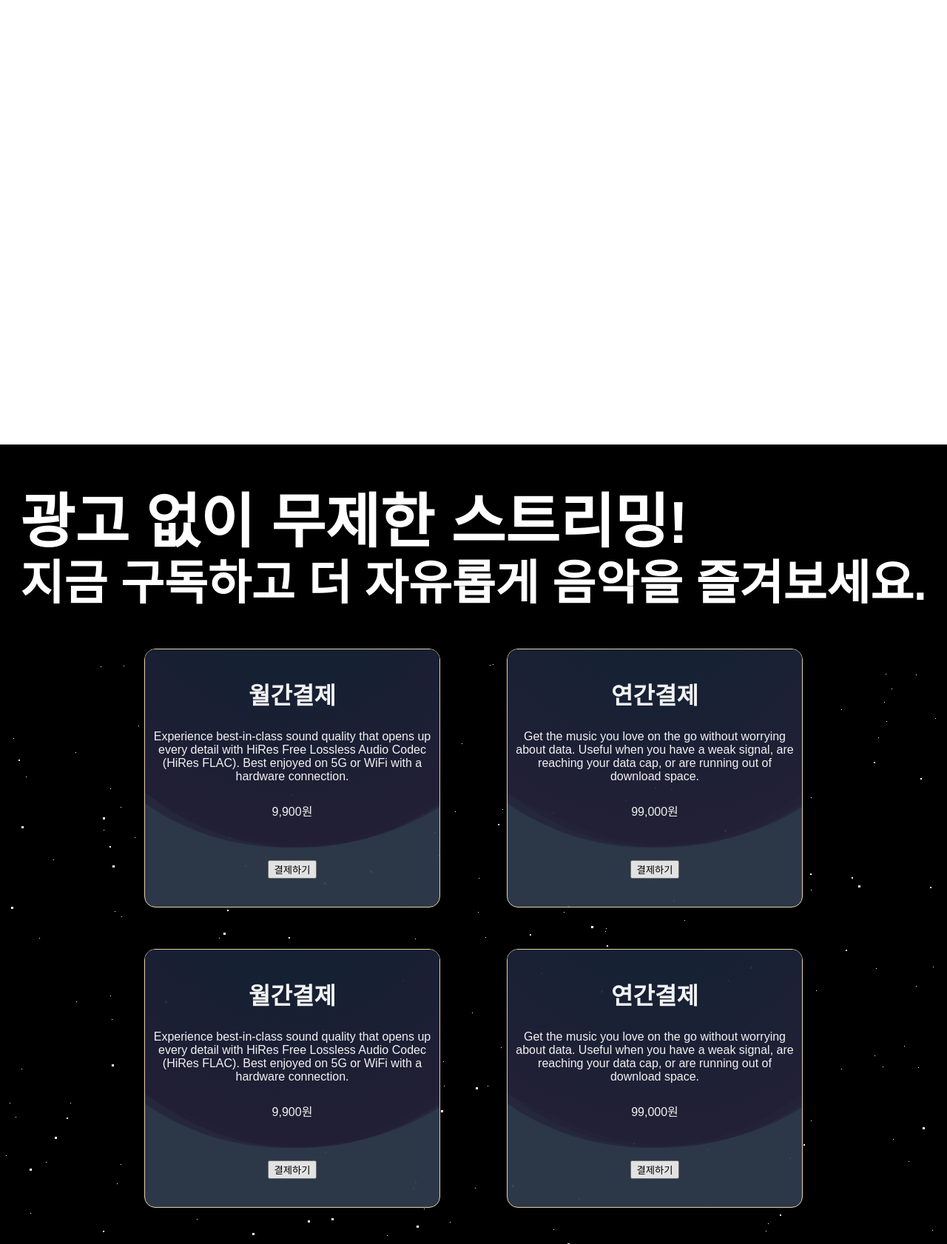
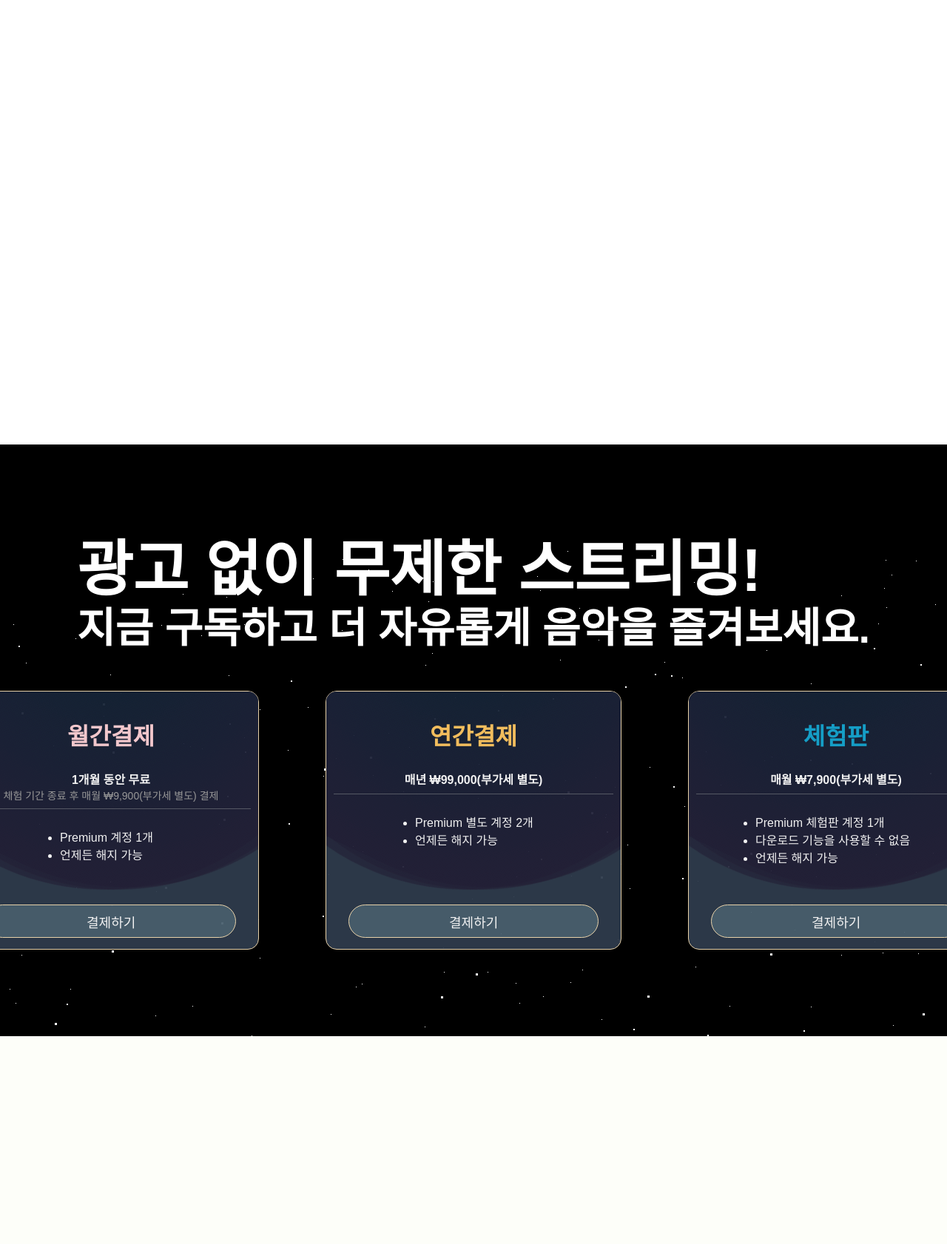
Before and after one commit to pyeongan-213/2-project, a Java web app: template src/main/webContent/WEB-INF/views/temp/tempMain.jsp in a window 1280 px wide. Shown: the part 2440-4122 px from the top of the page at 74% size. After the commit the page ends 3841 px from the top, so only its background shows below. Run offline with Tomcat 11, a stand-in JSP engine, Linux system fonts and the light colour scheme; the template is opened without the code that fills it, so the values that code supplies are empty.

Commit message:
게시판 버튼 수정/시작 페이지 문구,사진 수정

```diff
--- a/src/main/webContent/WEB-INF/views/temp/tempMain.jsp
+++ b/src/main/webContent/WEB-INF/views/temp/tempMain.jsp
@@ -79,6 +79,8 @@ html, body {
 .card-title img {
     width: 100%;
     height: auto;
+    border-radius: 0px;
+    margin: 0;
 }
 
 .card-con {
@@ -125,20 +127,22 @@ section#payment{
   background: #000000;
 }
 
-img {
-  height: 50vh;
+section img {
+  height: 65vh;
   width: auto;
   object-fit: cover;
+  border-radius: 50px;
+  margin-right: 25px;
 }
 
 h1 {
-  font-size: 5rem;
+  font-size: 105px;
   line-height: 1;
   font-weight: 800;
   margin-bottom: 0;
   position: absolute;
-  top: 15vh;
-  left: 10vw;
+  top: 30vh;
+  left: 8vw;
   z-index: 4;
   overflow-wrap: break-word;
   hyphens: auto;
@@ -177,8 +181,8 @@ h2 {
   overflow: hidden;
   display: flex;
   left: 0;
-  background: black;
-  color: var(--bg-color);
+  background: #292935;
+  color: black;
   margin: 0;
   background: cover;
 }
@@ -225,7 +229,16 @@ c-scrollbar{
 }
 
 .btn{
-   margin-top: 55PX;
+	position: absolute;
+	left: 30px;
+	bottom: 15px;
+	width: 85%;
+	height: 45px;
+	border: 1px solid wheat;
+	border-radius: 25px;
+	color: white;
+	background-color: #4a606f;
+	font-size: 18px;
 }
 
 </style>
@@ -248,21 +261,24 @@ c-scrollbar{
 					<span>당신의 일상에</span> <span>음악을 더하다</span>
 					<!-- <span>section</span> -->
 					<span
-						style="position: fixed; top: 200px; left: 5px; color: white; font-size: 30px">언제
+						style="position: fixed; top: 235px; left: 8px; color: white; font-size: 34px">언제
 						어디서나 음악과 함께!</span>
 				</h1>
 
 				<div class="test-pic"
-					style="position: fixed; top: 35vh; margin-left: 48vw;">
-					<img alt="예시" src="${root}/img/고양이와헤드셋여자아이.jpg">
+					style="position: fixed; top: 25vh; margin-left: 40vw;">
+					<img alt="예시" src="${root}/img/헤드폰모델2.jpg">
+
+					<img alt="예시" src="${root}/img/헤드폰모델3.jpg">
+
+					<img alt="예시" src="${root}/img/헤드폰모델1.jpg">
 				</div>
-
 			</div>
 		</section>
 
 		<section id="sectionPin">
 			<div class="pin-wrap">
-				<h2 style="color: white;">
+				<h2 style="color: #F5F5F5;">
 					전 세계 음악 팬들과 <br /> 소통하는 커뮤니티, <br /> 그리고 즐거운 퀴즈 게임! <br /> 최신
 					음악부터 <br /> 숨겨진 명곡까지, <br /> 음악을 더 재미있게 <br /> 즐겨보세요
 				</h2>
@@ -280,12 +296,25 @@ c-scrollbar{
 
 				<div class="card-container">
 					<div class="card-title">
-						<img src="${root}/img/미래도시,비.jpg" alt="사진" />
+						<img src="${root}/img/메인캡쳐.jpg" alt="사진" />
 					</div>
 					<div class='card-con'>
 						<h3>1억개 이상의 트랙을 제공합니다.</h3>
-						<div style="display: block; margin: 15% 0;">광고 없는 음악 라이브러리에서
-							인기 아티스트나 좋아하는 노래를 발견해 보세요.</div>
+						<div style="display: block; margin: 15% 0;">
+						광고 없는 음악 라이브러리에서
+						인기 아티스트나 좋아하는 노래를 발견해 보세요.</div>
+					</div>
+				</div>
+
+				<div class="card-container">
+					<div class="card-title">
+						<img src="${root}/img/게시판캡쳐.jpg" alt="사진" />
+					</div>
+					<div class='card-con'>
+						<h3>커뮤니티</h3>
+						<div style="display: block; margin: 10% 0;">
+						커뮤니티에서 다양한 음악 취향을 공유하고, 다른 음악 팬들과 소통해보세요.
+    					새로운 아티스트와 곡을 발견하고, 함께 음악을 즐기는 경험을 나누세요!</div>
 					</div>
 				</div>
 
@@ -294,20 +323,10 @@ c-scrollbar{
 						<img src="${root}/img/미래도시,비.jpg" alt="사진" />
 					</div>
 					<div class='card-con'>
-						<h3>믹스와 라디오</h3>
-						<div style="display: block; margin: 15% 0;">My Mix에서 당신의 취향에
-							맞춘 개인화된 플레이리스트를 받아보거나, Artist Radio에서 새로운 음악을 탐험해보세요.</div>
-					</div>
-				</div>
-
-				<div class="card-container">
-					<div class="card-title">
-						<img src="${root}/img/미래도시,비.jpg" alt="사진" />
-					</div>
-					<div class='card-con'>
-						<h3>DuckMusic 라이브</h3>
-						<div style="display: block; margin: 15% 0;">친구, 가족 또는 다른 팬들과
-							함께 실시간으로 음악을 경험해 보세요.</div>
+						<h3>DuckMusic 퀴즈</h3>
+						<div style="display: block; margin: 15% 0;">
+						친구, 가족 또는 다른 팬들과 함께 음악 퀴즈를 풀며 실력을 겨뤄보세요!
+    					누가 가장 많은 정답을 맞힐 수 있을까요?</div>
 					</div>
 				</div>
 			</div>
@@ -317,62 +336,58 @@ c-scrollbar{
 		<div id="stars"></div>
 		<div id="stars2"></div>
 		<div id="stars3"></div>
-			<h1 style="position: relative; top: 0; left: 0;"
+			<h1 style="position: relative; top: 0; left: 0; font-size: 82px;"
 				data-scroll data-scroll-speed="1">
 				<span>광고 없이 무제한 스트리밍!</span>
-				<span style="font-size: 4rem; margin-top: 10px;"> 지금 구독하고 더 자유롭게 음악을 즐겨보세요.</span>
+				<span style="font-size: 56px; margin-top: 10px;"> 지금 구독하고 더 자유롭게 음악을 즐겨보세요.</span>
 			</h1>
 			<div class="pay">
 				<div class="by-month">
 					<div class="wave"></div>
 					<div class="wave"></div>
 					<div class="wave"></div>
-					<div class="wave"></div>
-					<h2 style="position: inherit; z-index: 2;">월간결제</h2>
-					<div style="position: inherit; z-index: 2;">Experience
-						best-in-class sound quality that opens up every detail with HiRes
-						Free Lossless Audio Codec (HiRes FLAC). Best enjoyed on 5G or
-						WiFi with a hardware connection.</div>
-					<div style="position: inherit; z-index: 2; margin-top: 25px;">9,900원</div>
+					<h2 style="position: inherit; z-index: 2; margin: 25px 0; color: #ffd2d7">월간결제</h2>
+					<div style="position: inherit; z-index: 2; font-weight: bold;">1개월 동안 무료
+					</div>
+					<div style="position: inherit; z-index: 2; color: #a0a0a0; font-size: 14px;">체험 기간 종료 후 매월 ₩9,900(부가세 별도) 결제</div>
+					<hr style="position: inherit; z-index: 2; border:none; height:1px; background: #5a5d6a;"/>
+					<div style="position: inherit; z-index: 2; margin-top: 25px;">
+					<ul style="margin-left:80px; text-align: left;">
+					<li>Premium 계정 1개</li>
+					<li>언제든 해지 가능</li>
+					</ul>
+					</div>
 					<button class="btn">결제하기</button>
 				</div>
-					<div class="by-year">
+				<div class="by-year">
 					<div class="wave"></div>
 					<div class="wave"></div>
 					<div class="wave"></div>
-					<h2 style="position: inherit; z-index: 2;">연간결제</h2>
-					<div style="position: inherit; z-index: 2;">Get the music
-						you love on the go without worrying about data. Useful when you
-						have a weak signal, are reaching your data cap, or are running
-						out of download space.</div>
-					<div style="position: inherit; z-index: 2; margin-top: 25px;">99,000원</div>
+					<h2 style="position: inherit; z-index: 2; margin: 25px 0; color: #ffc862;">연간결제</h2>
+					<div style="position: inherit; z-index: 2; font-weight: bold;">매년 ₩99,000(부가세 별도)</div>
+					<hr style="position: inherit; z-index: 2; border:none; height:1px; background: #5a5d6a;"/>
+					<div style="position: inherit; z-index: 2; margin-top: 25px;">
+					<ul style="margin-left:70px; text-align: left;">
+					<li>Premium 별도 계정 2개</li>
+					<li>언제든 해지 가능</li>
+					</ul>
+					</div>
 					<button class="btn">결제하기</button>
 				</div>
-		</div>
-		<div class="pay" style="margin-bottom: 20px;">
-				<div class="by-month">
+				<div class="by-year">
 					<div class="wave"></div>
 					<div class="wave"></div>
 					<div class="wave"></div>
-					<div class="wave"></div>
-					<h2 style="position: inherit; z-index: 2;">월간결제</h2>
-					<div style="position: inherit; z-index: 2;">Experience
-						best-in-class sound quality that opens up every detail with HiRes
-						Free Lossless Audio Codec (HiRes FLAC). Best enjoyed on 5G or
-						WiFi with a hardware connection.</div>
-					<div style="position: inherit; z-index: 2; margin-top: 25px;">9,900원</div>
-					<button class="btn">결제하기</button>
-				</div>
-					<div class="by-year">
-					<div class="wave"></div>
-					<div class="wave"></div>
-					<div class="wave"></div>
-					<h2 style="position: inherit; z-index: 2;">연간결제</h2>
-					<div style="position: inherit; z-index: 2;">Get the music
-						you love on the go without worrying about data. Useful when you
-						have a weak signal, are reaching your data cap, or are running
-						out of download space.</div>
-					<div style="position: inherit; z-index: 2; margin-top: 25px;">99,000원</div>
+					<h2 style="position: inherit; z-index: 2; margin: 25px 0; color: #17a7d1;">체험판</h2>
+					<div style="position: inherit; z-index: 2; font-weight: bold;">매월 ₩7,900(부가세 별도)</div>
+					<hr style="position: inherit; z-index: 2; border:none; height:1px; background: #5a5d6a;"/>
+					<div style="position: inherit; z-index: 2; margin-top: 25px;">
+					<ul style="margin-left:40px; text-align: left;">
+					<li>Premium 체험판 계정 1개</li>
+					<li>다운로드 기능을 사용할 수 없음</li>
+					<li>언제든 해지 가능</li>
+					</ul>
+					</div>
 					<button class="btn">결제하기</button>
 				</div>
 		</div>
--- a/src/main/webContent/resources/css/board.css
+++ b/src/main/webContent/resources/css/board.css
@@ -96,7 +96,7 @@ thead th {
 }
 
 .write-btn {
-	background: #74E885;
+	background: #4CAF50;
 	color: black;
 	border: none;
 	border-radius: 4px;
@@ -113,7 +113,7 @@ thead th {
 }
 
 .write-btn:hover {
-	background: #BC5ADC;
+	background: #75f079;
 }
 
 .pagination {
--- a/src/main/webContent/resources/css/main.css
+++ b/src/main/webContent/resources/css/main.css
@@ -208,7 +208,7 @@ body {
     justify-content: space-between;
     align-items: center;
     width: 100%;
-    max-width: 1200px;
+    max-width: 1800px;
     margin: 0 auto;
     z-index : 3000;
 }
```
Also changed, not shown: src/main/webContent/resources/img/게시판캡쳐.jpg (added), src/main/webContent/resources/img/메인캡쳐.jpg (added), src/main/webContent/resources/img/헤드폰모델.jpg (added), src/main/webContent/resources/img/헤드폰모델1.jpg (added), src/main/webContent/resources/img/헤드폰모델2.jpg (added), src/main/webContent/resources/img/헤드폰모델3.jpg (added).
